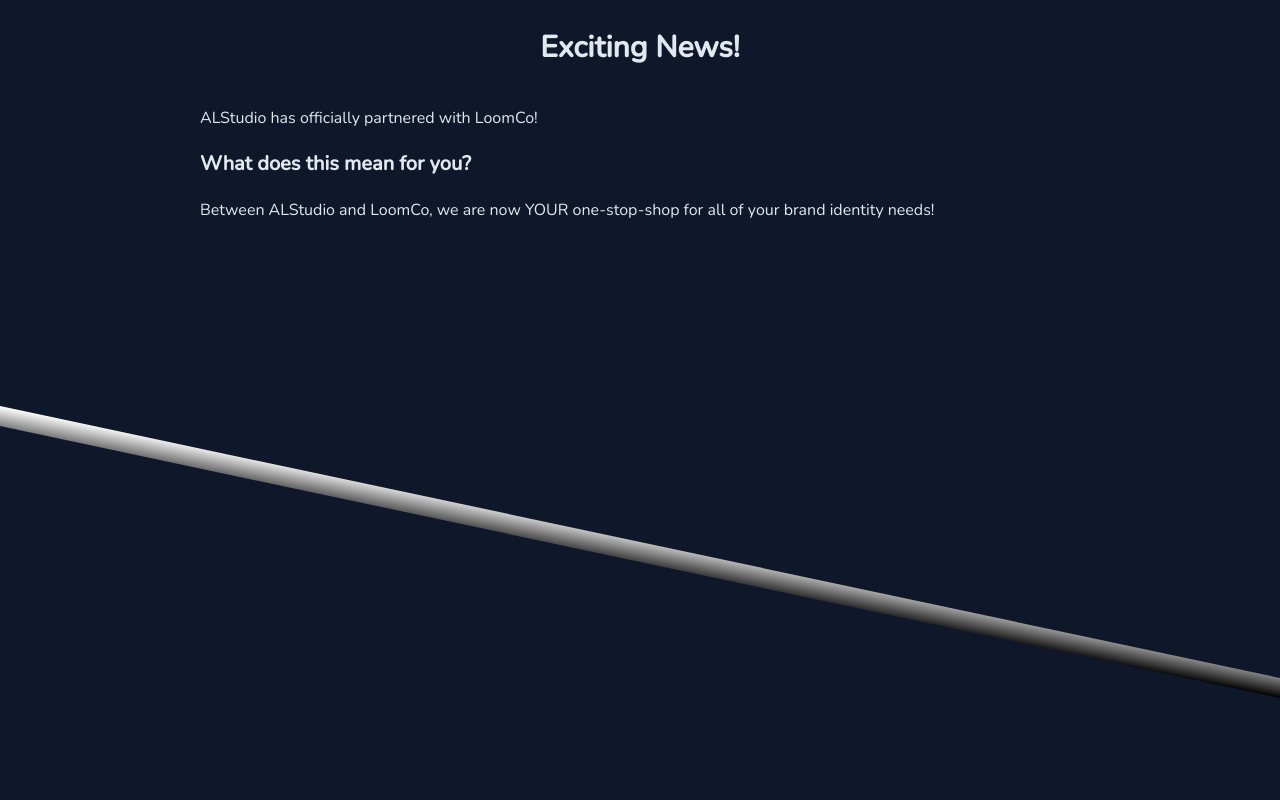
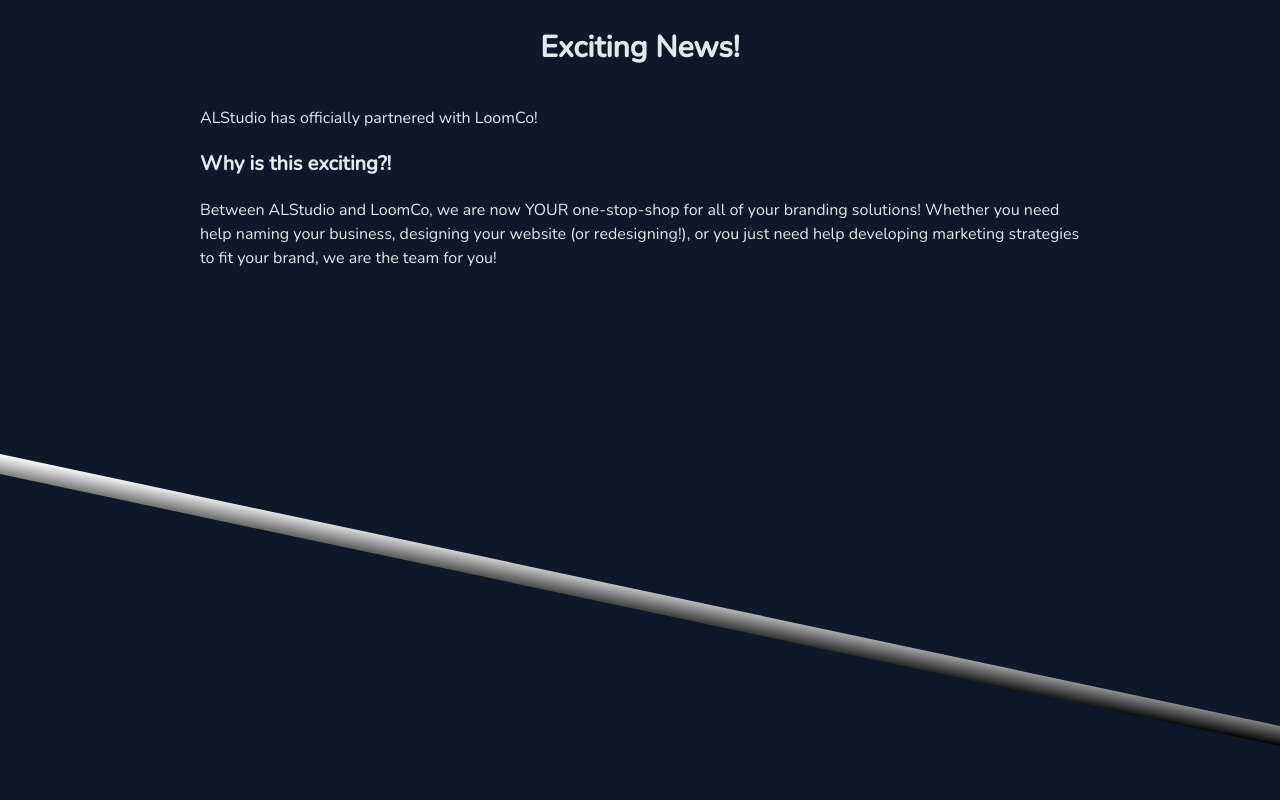
Before and after one commit to alstudio93/alstudio, a Next.js app: page / in a window 1280 px wide. Shown: the part 1440-2240 px from the top of the page. Built offline with nearby package versions, Linux system fonts and the light colour scheme.

Commit message:
updated about section

```diff
--- a/src/components/About/index.jsx
+++ b/src/components/About/index.jsx
@@ -8,7 +8,7 @@
             <h2 className='font-quicksand text-section-h2  text-center text-transparent bg-clip-text bg-gradient-to-br from-[#949494] to-[#fff]'>About the Studio</h2>
             <p className=''>Following his Bachelor&#39;s of Music Education, ALStudio was founded by Andrew T. Ladd after discovering a new passion for creating beautiful and performant websites. Now more than ever, humans are impatient creatures, which is why it is crucial to make their first impression of your website a lasting one! By working with ALStudio, you will be guaranteed:
             </p>
-            <ul className='px-5  md:text-left list-disc w-full'>
+            <ul className='w-full px-5 list-disc md:text-left'>
                 <li>
                     A sleek, modern user-interface optimized for its users experience
                 </li>
@@ -22,9 +22,9 @@
 
             </ul>
 
-            <span className='block text-3xl font-bold w-full text-center '>Exciting News!</span>
+            <span className='block w-full text-3xl font-bold text-center '>Exciting News!</span>
             <p className='w-full'>
-                ALStudio has officially partnered with <span><Link href="/"><a>LoomCo</a></Link></span>! <span className='block py-5 font-bold text-xl'>What does this mean for you?</span>Between ALStudio and LoomCo, we are now YOUR one-stop-shop for all of your brand identity needs!</p>
+                ALStudio has officially partnered with <span><Link href="/"><a>LoomCo</a></Link></span>! <span className='block py-5 text-xl font-bold'>Why is this exciting?!</span>Between ALStudio and LoomCo, we are now YOUR one-stop-shop for all of your branding solutions! Whether you need help naming your business, designing your website (or redesigning!), or you just need help developing marketing strategies to fit your brand, we are the team for you! </p>
 
         </section>
     )
--- a/src/components/Portfolio/PortfolioArray.js
+++ b/src/components/Portfolio/PortfolioArray.js
@@ -48,7 +48,7 @@
         title: "Ember House Grille",
         createdBy: "Design, Developed, and Branded by ALStudio & Loom Co. ",
         // img: "/assets/portfolio/emberhouse.png",
-        about: "Created by Loom Co. and ALStudio, Ember House Grille is a restaurant created by us to simulate how we would orchestrate a full brand package. This was our first project working together and from the moment we started collaborating in Figma, we knew that we were in for a good time.",
+        about: "Created by Loom Co. and ALStudio, Ember House Grille is a restaurant designed to demonstrate how we would orchestrate a full brand package. This was our first project working together and from the moment we started collaborating in Figma, we knew that we were in for a good time.",
         builtWith: [
             {
                 title: "NextJS",
```
